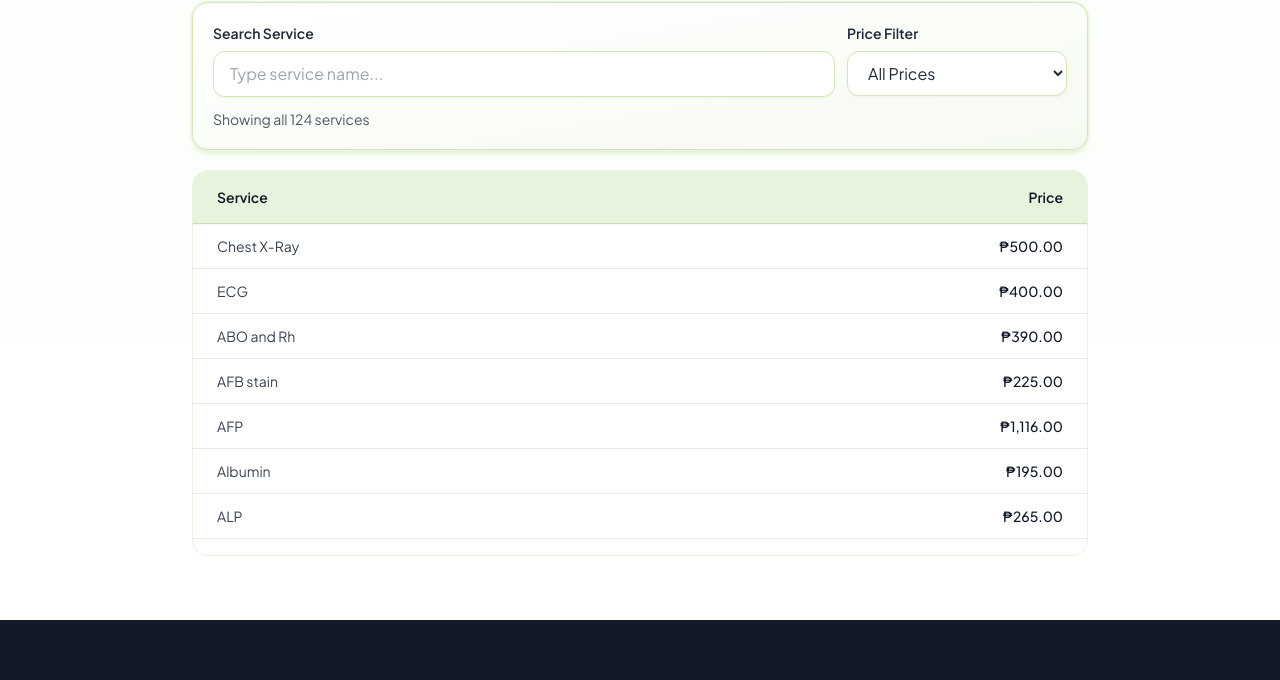
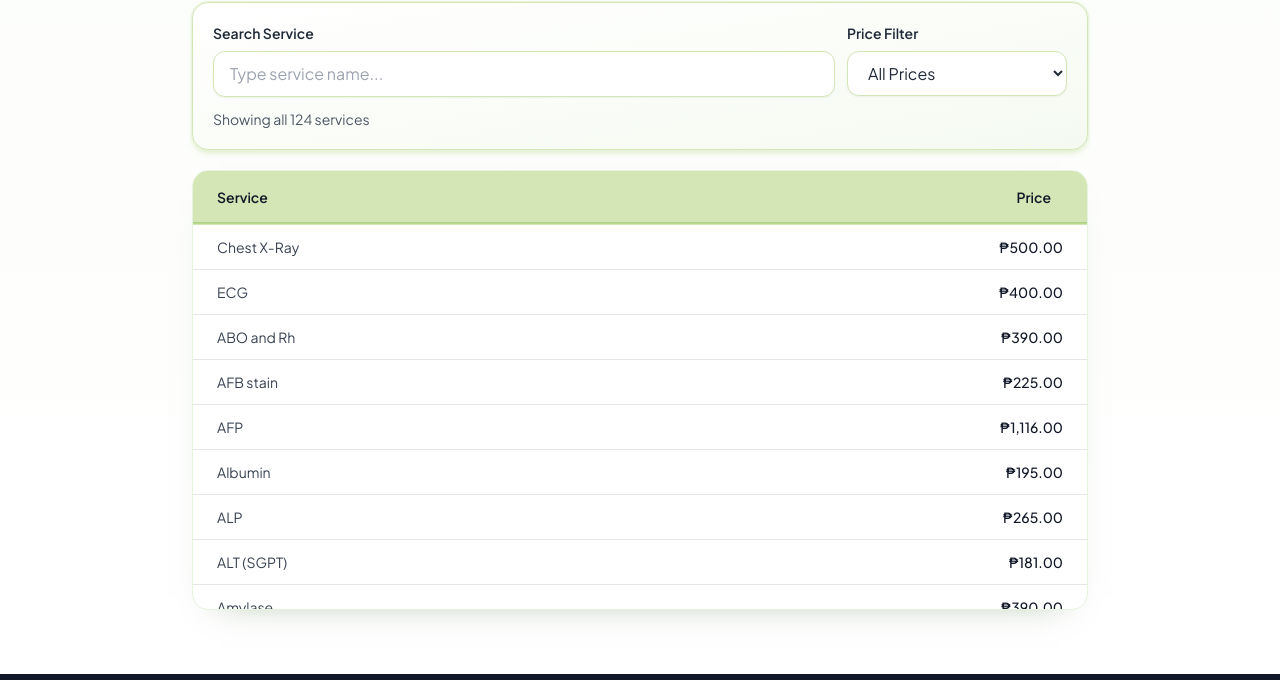
Before and after one commit to robbie4116/medisure-landingpage, a website built with Vite: page e-laboratory.html in a window 1280 px wide. Shown: the part 1747-2427 px from the top of the page. Built offline with nearby package versions, Linux system fonts and the light colour scheme.

Commit message:
improved pricelist design

```diff
--- a/e-laboratory.html
+++ b/e-laboratory.html
@@ -158,7 +158,7 @@
           <section class="py-12 md:py-16 px-4">
             <div class="max-w-4xl mx-auto">
               <h2 class="text-2xl font-bold text-gray-900 mb-8">PhilHealth Konsulta Package - &#8369;500</h2>
-              <div data-reveal class="bg-white rounded-2xl p-8 border border-medi-green-100 mb-12">
+              <div data-reveal class="bg-white rounded-2xl p-8 border border-medi-green-100 mb-12 shadow-[0_18px_38px_-28px_rgba(47,93,31,0.55)]">
                 <p class="text-gray-600 leading-relaxed mb-6">Our flagship preventive care package includes:</p>
                 <ul class="space-y-3">
                   <li class="flex items-start gap-3">
@@ -186,10 +186,10 @@
               </div>
 
               <h2 class="text-2xl font-bold text-gray-900 mb-8">Home Services</h2>
-              <div data-reveal class="bg-white rounded-2xl overflow-hidden border border-medi-green-100 mb-12">
+              <div data-reveal class="bg-white rounded-2xl overflow-hidden border border-medi-green-100 mb-12 shadow-[0_16px_34px_-28px_rgba(47,93,31,0.5)]">
                 <div class="overflow-x-auto">
                   <table class="w-full">
-                    <thead class="bg-medi-green-100 border-b border-medi-green-200 shadow-sm">
+                    <thead class="bg-medi-green-200 border-b border-medi-green-300 shadow-[inset_0_-1px_0_rgba(132,179,77,0.45)]">
                       <tr>
                         <th class="px-6 py-4 text-left text-sm font-semibold text-gray-900">Service</th>
                         <th class="px-6 py-4 text-right text-sm font-semibold text-gray-900">Price</th>
@@ -228,15 +228,27 @@
                 </div>
                 <p id="complete-pricelist-count" class="mt-3 text-sm text-gray-600">Showing all services</p>
               </div>
-              <div data-reveal class="bg-white rounded-2xl overflow-hidden border border-medi-green-100">
-                <div class="overflow-x-auto max-h-96">
-                  <table class="w-full text-sm">
-                    <thead class="bg-medi-green-100 border-b border-medi-green-200 sticky top-0 shadow-sm">
+              <div data-reveal class="bg-white rounded-2xl overflow-hidden border border-medi-green-100 shadow-[0_16px_34px_-28px_rgba(47,93,31,0.5)]">
+                <div class="overflow-x-auto border-b border-medi-green-200">
+                  <table class="w-full text-sm table-fixed">
+                    <colgroup>
+                      <col />
+                      <col class="w-40 md:w-48" />
+                    </colgroup>
+                    <thead class="bg-medi-green-200 border-b border-medi-green-300 shadow-[inset_0_-1px_0_rgba(132,179,77,0.45)]">
                       <tr>
                         <th class="px-6 py-4 text-left font-semibold text-gray-900">Service</th>
-                        <th class="px-6 py-4 text-right font-semibold text-gray-900">Price</th>
+                        <th class="pl-6 pr-9 py-4 text-right font-semibold text-gray-900">Price</th>
                       </tr>
                     </thead>
+                  </table>
+                </div>
+                <div class="overflow-x-auto max-h-96">
+                  <table class="w-full text-sm table-fixed">
+                    <colgroup>
+                      <col />
+                      <col class="w-40 md:w-48" />
+                    </colgroup>
                     <tbody id="complete-pricelist-body" class="divide-y divide-gray-200">
                     </tbody>
                   </table>
```
